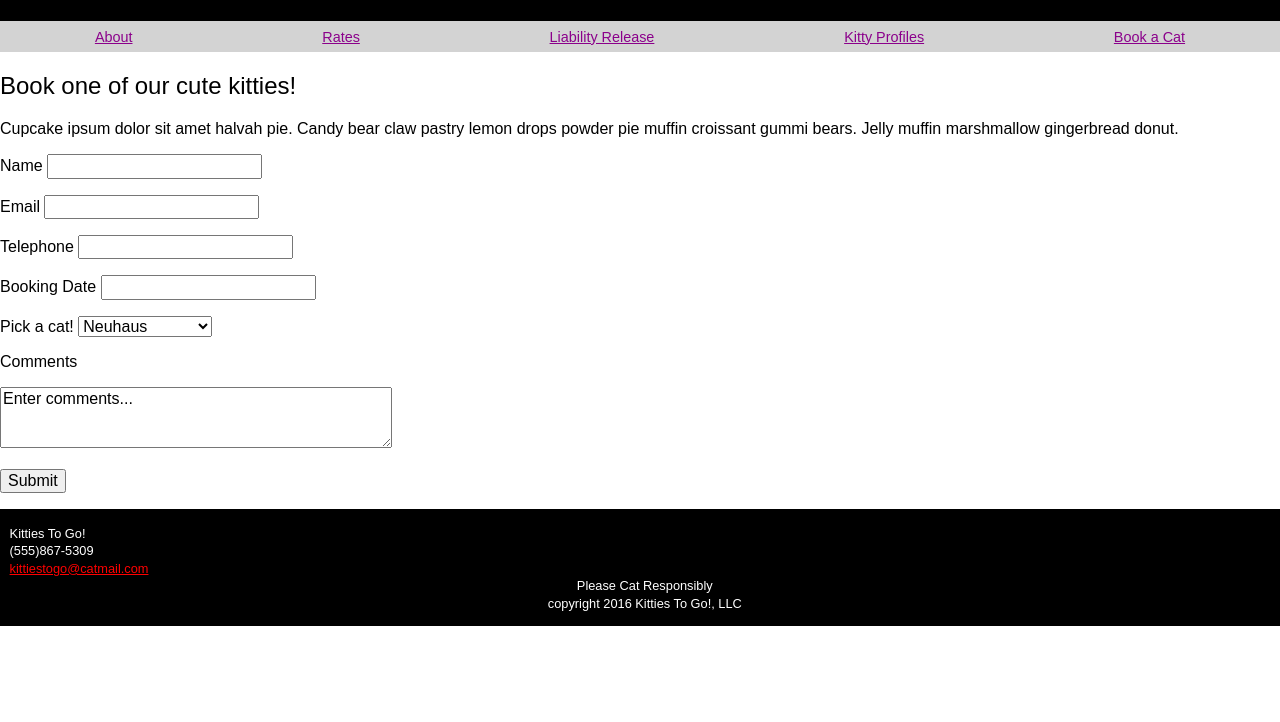
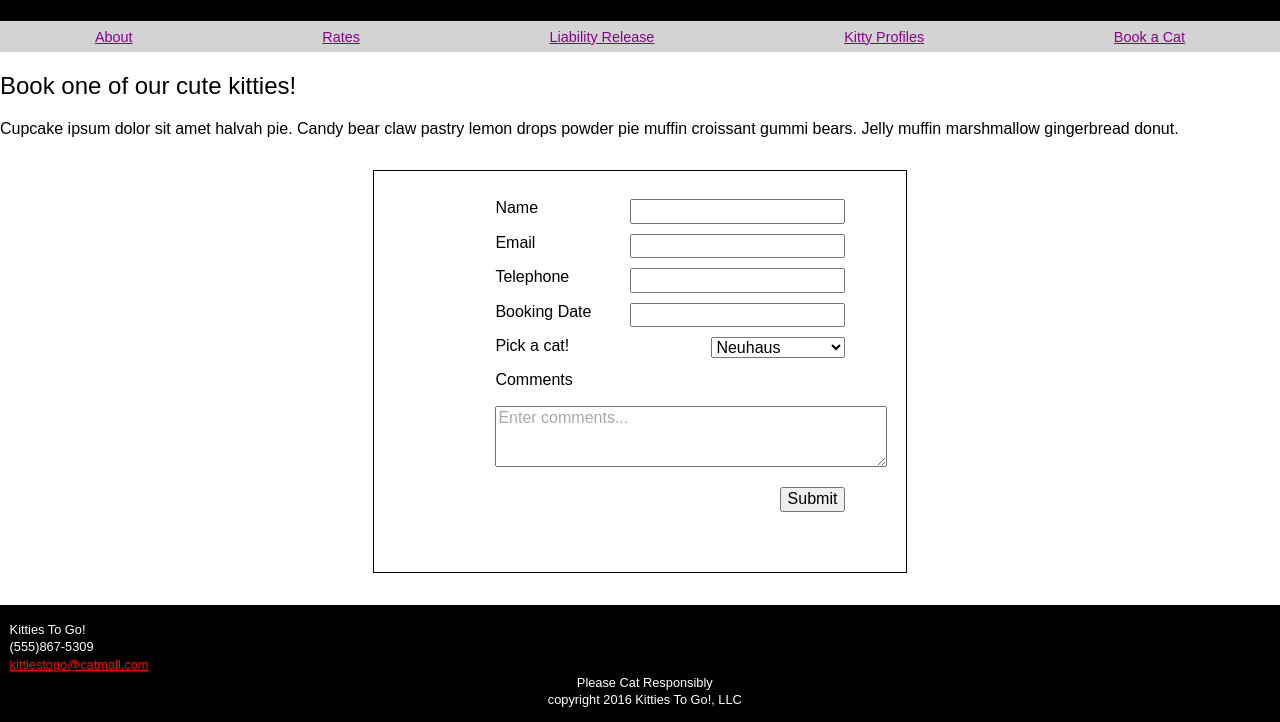
Before and after one commit to maifnguy/mockup-practice, a plain HTML site: page bookacat.html in a window 1280 px wide. Shown: the part 136-858 px from the top of the page. Before the commit the page ends 800 px from the top, so only its background shows below. Drawn offline with Linux system fonts and the light colour scheme.

Commit message:
Adds styling for booking form

```diff
--- a/stylesheets/stylesheet.css
+++ b/stylesheets/stylesheet.css
@@ -138,12 +138,37 @@ img {
 }
 .profile img {
   float: left;
+  margin: 0 0.5rem 0.5rem 0.5rem;
   width: 40%;
-  margin: 0 0.5rem 0.5rem 0.5rem;
 }
 .kitties-intro {
   width: 98%;
 }
+
+
+/* Book a Cat */
+form {
+  border: 0.1rem solid black;
+  display: inline-block;
+  margin: auto;
+  padding: 1% 5% 5% 10%;
+  text-align: left;
+  width: 350px;
+}
+.form {
+  display: block;
+  margin: 2rem;
+  text-align: center;
+}
+input, select {
+  float: right;
+  display: inline-block;
+  margin: 0 0 0 1rem;
+}
+textarea {
+  color: darkgrey;
+}
+
 
 /* Footer */
 footer {
```
